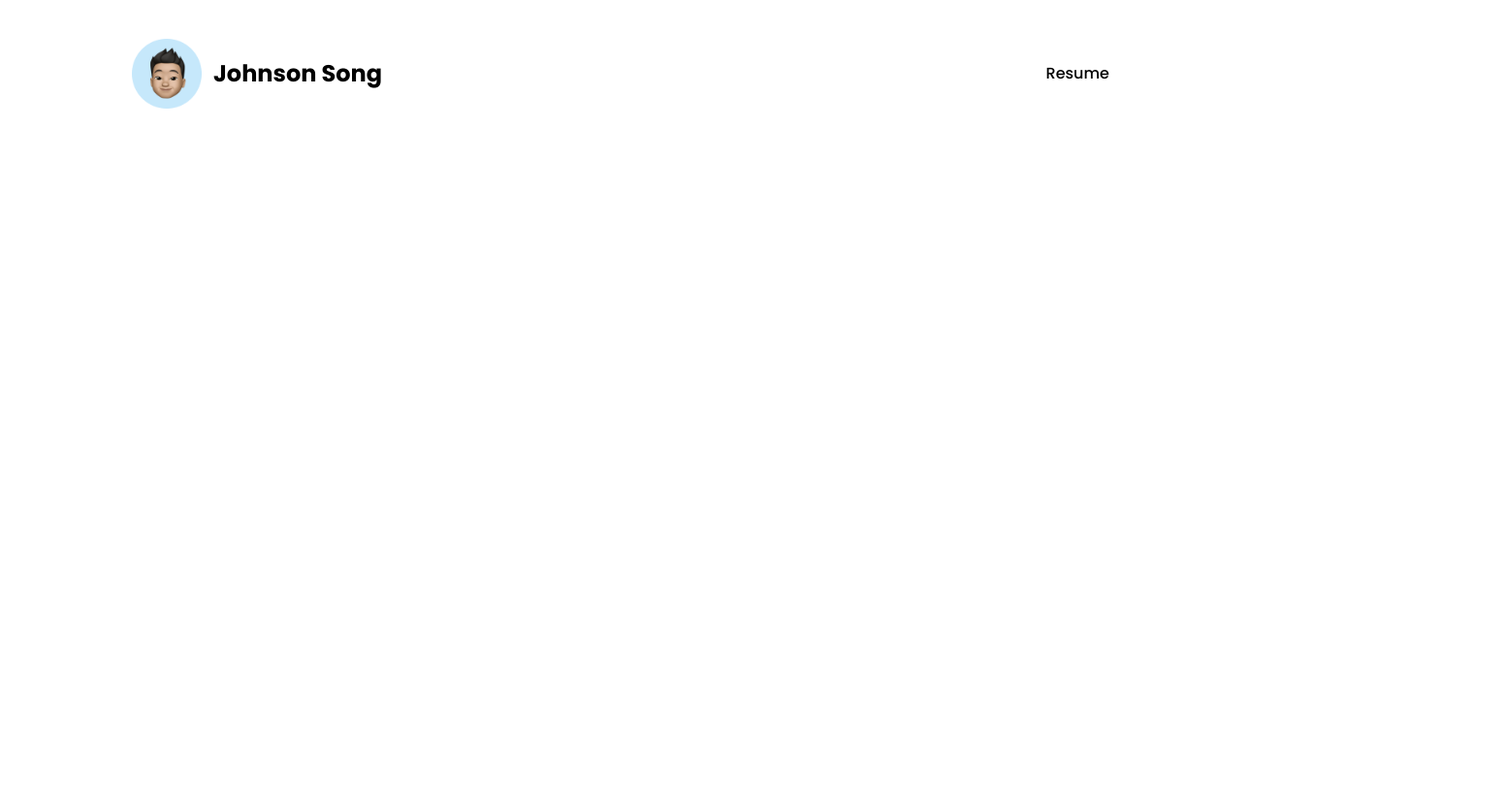
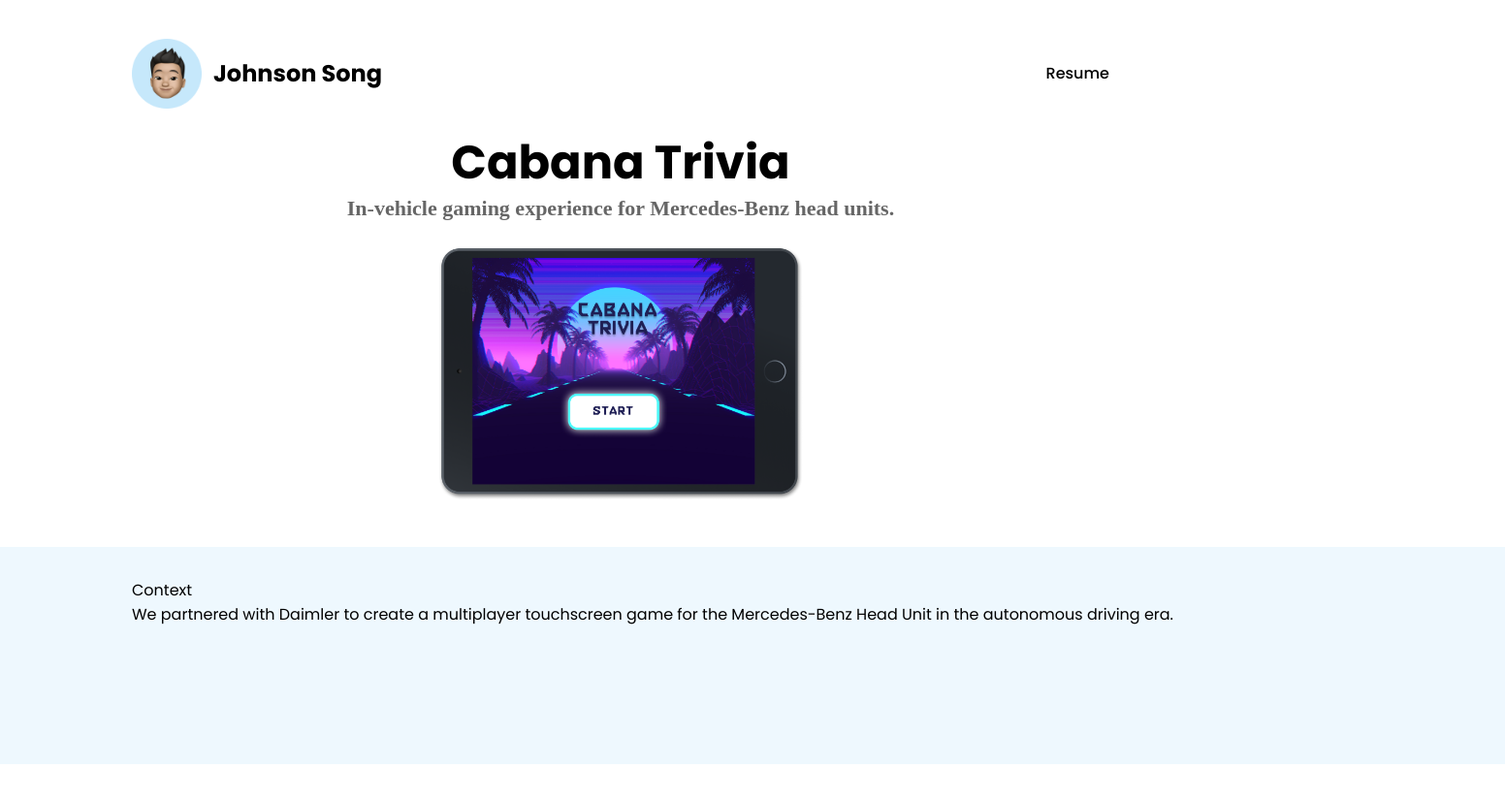
Before and after one commit to johnsonzsong/johnsonzsong.github.io, a Gatsby site: page /Cabana in a window 1280 px wide. Shown: the whole page at 97% size, 1552 px wide, since content can reach past the window. Before the commit the page ends 800 px from the top, so only its background shows below. Built offline with nearby package versions, Linux system fonts and the light colour scheme; Gatsby itself is replaced by a stand-in of ours; a web font is replaced by a local one.

Commit message:
Cabana Trivia

```diff
--- /dev/null
+++ b/public/page-data/Planit/page-data.json
@@ -0,0 +1 @@
+{"componentChunkName":"component---src-pages-planit-js","path":"/Planit/","result":{"pageContext":{}},"staticQueryHashes":[]}
--- a/src/pages/Cabana.js
+++ b/src/pages/Cabana.js
@@ -1,13 +1,32 @@
 import React from "react";
 import "../styles.scss";
 import Header from "../components/Header";
+import cabanaFeature from "../../static/cabanaFeature.png";
 
 export default function Cabana() {
   return (
-      <div className="body">
-        <div className="container">
-          <Header/>
+    <div className="body">
+      <div className="container">
+        <Header/>
+        <div className="display">
+          <div className="displayTitle">
+            Cabana Trivia
+          </div>
+          <div className="displayBody">
+            <strong>
+              In-vehicle gaming experience for Mercedes-Benz head units.</strong>
+          </div>
+          <img className="featureImage" src={cabanaFeature}/>
+        </div>
+        <div className="banner">
+          <div className="bannerHeader">
+            Context
+          </div>
+          <div className="bannerBody">
+            We partnered with Daimler to create a multiplayer touchscreen game for the Mercedes-Benz Head Unit in the autonomous driving era.
+          </div>
         </div>
       </div>
+    </div>
   );
 }
--- a/src/pages/index.js
+++ b/src/pages/index.js
@@ -11,9 +11,9 @@ export default function Home() {
     <div className="body">
       <div className="container">
         <Header/>
-        <div className="intro">
-          <div className="introHeadline"> Renaissance Technologist </div>
-          <div className="introBody">
+        <div className="display">
+          <div className="displayTitle"> Renaissance Technologist </div>
+          <div className="displayBody">
             I recently completed my undergraduate studies at Stanford with a major in computer science and minor in economics. Currently, I am a master’s student at Stanford, studying human-computer interation. Previously, I was a software engineering intern on Facebook Gaming and Messenger.
           </div>
         </div>
--- a/src/styles.scss
+++ b/src/styles.scss
@@ -16,6 +16,7 @@
 /* TYPOGRAPHY */
 $display-font-size: 48px;
 $display-line-height: 64px;
+$display-font-weight: 700;
 
 /* COLORS */
 $black-60: rgba(0, 0, 0, 0.6);
@@ -98,12 +99,12 @@ a:visited {
   font-weight: 500;
 
   @media only screen and (max-width: 600px) {
-    font-size: 18px;
-    line-height: 24px;
+    font-size: 12px;
+    line-height: 18px;
   }
 }
 
-.intro {
+.display {
   display: flex;
   flex-direction: column;
   justify-content: center;
@@ -116,10 +117,10 @@ a:visited {
   }
 }
 
-.introHeadline {
-  font-size: 48px;
-  line-height: 64px;
-  font-weight: 700;
+.displayTitle {
+  font-size: $display-font-size;
+  line-height: $display-line-height;
+  font-weight: $display-font-weight;
 
   @media only screen and (max-width: 600px) {
     font-size: 24px;
@@ -127,15 +128,15 @@ a:visited {
   }
 }
 
-.introBody {
+.displayBody {
   font-family: 'Proxima Nova';
   font-size: 22px;  // 22 px ?
   line-height: 30px;
   color: $black-60;
 
   @media only screen and (max-width: 600px) {
-    font-size: 16px;
-    line-height: 22px;
+    font-size: 14px; // ??
+    line-height: 20px; // ??
   }
 }
 
@@ -152,6 +153,7 @@ a:visited {
 .featureImage {
   max-height: 70%;
   max-width: 50%;
+  margin: 24px 0px;
 }
 
 .overlay {
@@ -184,3 +186,12 @@ a:visited {
 .projectSquare:hover .overlay {
   opacity: 1;
 }
+
+.banner {
+  background-color: $blue-30;
+  height: 20vh;
+  width: calc(100% + 272px); // 136 * 2
+  margin-left: -136px;  // 128px + 8px
+  margin-right: -136px; // padding: 32px 128px;
+  padding: 32px 136px;
+}
```
Also changed, not shown: src/pages/Planit.js (added, +13 -0 lines).
